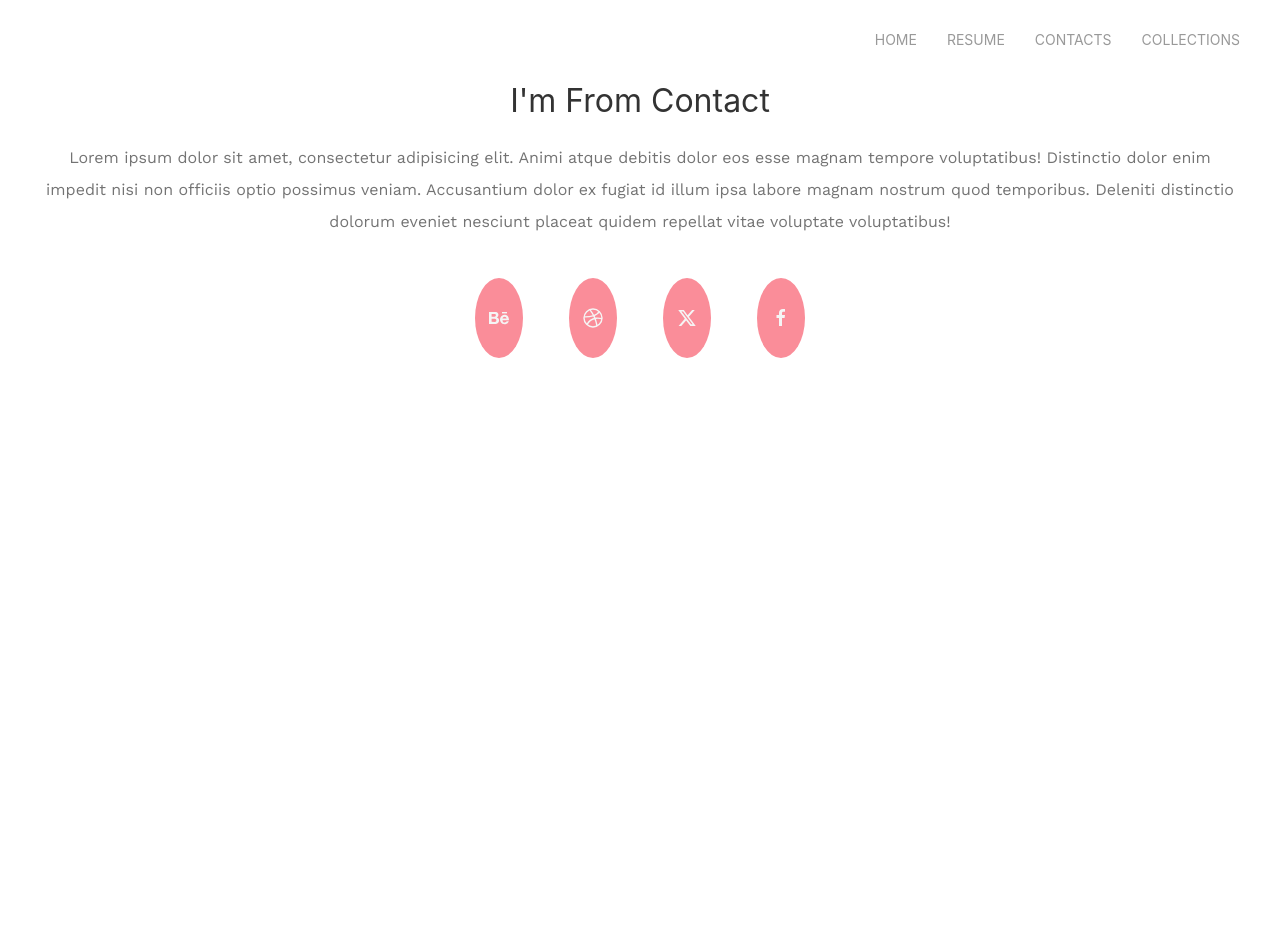
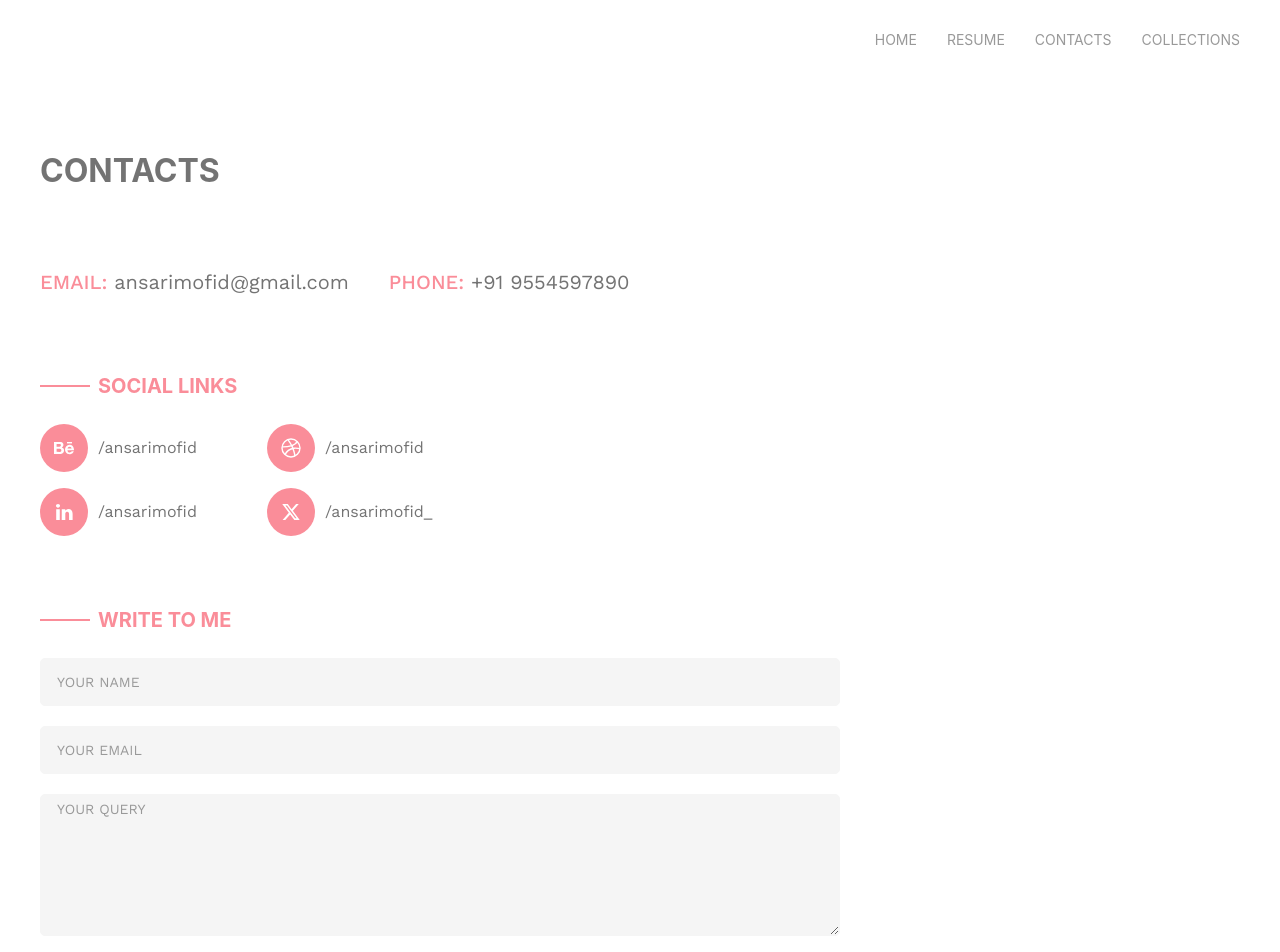
Before and after one commit to ansarimofid/ansarimofid.github.io_2017, a React (Create React App) app: page /contacts in a window 1280 px wide. Shown: the top 952 px of the page. Before the commit the page ends 800 px from the top, so only its background shows below. Built offline with nearby package versions, Linux system fonts and the light colour scheme; a web font is replaced by a local one.

Commit message:
Updates contact page

```diff
--- /dev/null
+++ b/src/pages/Contacts/Contacts.css
@@ -0,0 +1,61 @@
+.contacts .title-deco {
+    margin-bottom: 24px;
+}
+
+.mail-phone {
+    font-size: 20px;
+}
+
+.social-item {
+    display: flex;
+    align-items: center;
+}
+
+.social-item a {
+    color: rgba(0, 0, 0, 0.55);
+    transition: all 0.3s;
+}
+.social-item a:hover {
+    color: rgba(0, 0, 0, 0.87);
+}
+
+.social-item .icon {
+    height: 40px;
+    width: 40px;
+    background-color: #FA8D99;
+    color: white;
+    display: inline-flex;
+    justify-content: center;
+    align-items: center;
+    border-radius: 100%;
+    padding: 4px;
+}
+
+.social-list .row-2 {
+    margin-top: 16px !important;
+}
+
+.contact-form .uk-input,.contact-form .uk-select, .contact-form .uk-textarea {
+    background-color: whitesmoke;
+    padding: 0 16px;
+}
+
+.contact-form .uk-input {
+    height: 48px;
+}
+
+.contact-form .uk-textarea, .contact-form .uk-input {
+    border-color: whitesmoke;
+    border-radius: 5px;
+}
+
+.contact-form .uk-input:focus, .contact-form .uk-textarea:focus {
+    border: 1px solid whitesmoke;
+    background-color: white !important;
+}
+
+.contact-form .submit-btn {
+    background-color: #FA8D99;
+    color: white;
+    border-radius: 4px;
+}
--- a/src/pages/Contacts/Contacts.js
+++ b/src/pages/Contacts/Contacts.js
@@ -3,10 +3,89 @@
  */
 import React from 'react'
 
+import './Contacts.css'
+
 const Contacts = ()=>(
-  <div className="uk-container uk-text-center">
-    <h2>I'm From Contact</h2>
-    <p>Lorem ipsum dolor sit amet, consectetur adipisicing elit. Animi atque debitis dolor eos esse magnam tempore voluptatibus! Distinctio dolor enim impedit nisi non officiis optio possimus veniam. Accusantium dolor ex fugiat id illum ipsa labore magnam nostrum quod temporibus. Deleniti distinctio dolorum eveniet nesciunt placeat quidem repellat vitae voluptate voluptatibus!</p></div>
+  <div className="uk-container contacts uk-text-left uk-margin-large-top uk-margin-large-bottom">
+      <div is uk-grid>
+          <div className="uk-width-1-6@s uk-width-1-6@m"></div>
+          <div className="uk-width-2-3@s uk-width-2-3@m">
+              <h2 className="page-title uk-text-bold uk-text-uppercase color-grey-54">Contacts</h2>
+
+              {/*Contacts*/}
+              <section className="uk-margin-large-top">
+                  <div className="mail-phone uk-flex uk-flex-wrap">
+                      <div className="mail uk-margin-medium-right">
+                          <span className="uk-text-uppercase color-primary text-medium">Email:</span>
+                          <a className="color-grey-54" href="mailto:ansarimofid@gmail.com?Subject=Hello" target="_top"> ansarimofid@gmail.com</a>
+                      </div>
+                      <div className="phone uk-margin-medium-right">
+                          <span className="uk-text-uppercase color-primary text-medium">Phone:</span><span className="color-grey-54"> +91 9554597890</span>
+                      </div>
+                  </div>
+              </section>
+
+            {/*Social Links*/}
+              <section className="social uk-margin-large-top">
+                  <h4 className="title-deco">Social Links</h4>
+                  <div className="social-list">
+                      <div className="row-1 uk-flex uk-flex-wrap">
+                          <div className="social-item uk-margin-large-right">
+                              <span class="icon uk-margin-small-right" is uk-icon="icon:behance"></span>
+                              <a href="https://www.behance.net/ansarimofid"  target="blank">/ansarimofid</a>
+                          </div>
+
+                          <div className="social-item">
+                              <span class="icon uk-margin-small-right" is uk-icon="icon:dribbble"></span>
+                              <a href="https://dribbble.com/ansarimofid"  target="blank">/ansarimofid</a>
+                          </div>
+                      </div>
+
+                      <div className="row-2 uk-flex uk-flex-wrap uk-margin-small-top">
+                          <div className="social-item uk-margin-large-right">
+                              <span class="icon uk-margin-small-right" is uk-icon="icon:linkedin"></span>
+                              <a href="https://www.linkedin.com/in/ansarimofid/"  target="blank">/ansarimofid</a>
+                          </div>
+
+                          <div className="social-item">
+                              <span class="icon uk-margin-small-right" is uk-icon="icon:twitter"></span>
+                              <a href="https://twitter.com/ansarimofid_"  target="blank">/ansarimofid_</a>
+                          </div>
+                      </div>
+                  </div>
+              </section>
+
+
+            {/*Contact Form*/}
+              <section className="contact-form uk-margin-large-top">
+                  <h4 className="title-deco">Write to me</h4>
+                  <div className="form-container">
+                      <form>
+                          <fieldset className="uk-fieldset">
+                              <div className="uk-margin">
+                                  <input className="uk-input text-size-14" type="text" placeholder="YOUR NAME"/>
+                              </div>
+
+                              <div className="uk-margin">
+                                  <input className="uk-input text-size-14" type="email" placeholder="YOUR EMAIL"/>
+                              </div>
+
+
+                              <div className="uk-margin">
+                                  <textarea className="uk-textarea text-size-14" rows="5" placeholder="YOUR QUERY"></textarea>
+                              </div>
+
+                              <div className="uk-margin">
+                                  <input type="submit" className="submit-btn uk-button" value="SEND"/>
+                              </div>
+
+                          </fieldset>
+                      </form>
+                  </div>
+              </section>
+          </div>
+      </div>
+  </div>
 );
 
 export default Contacts
```
